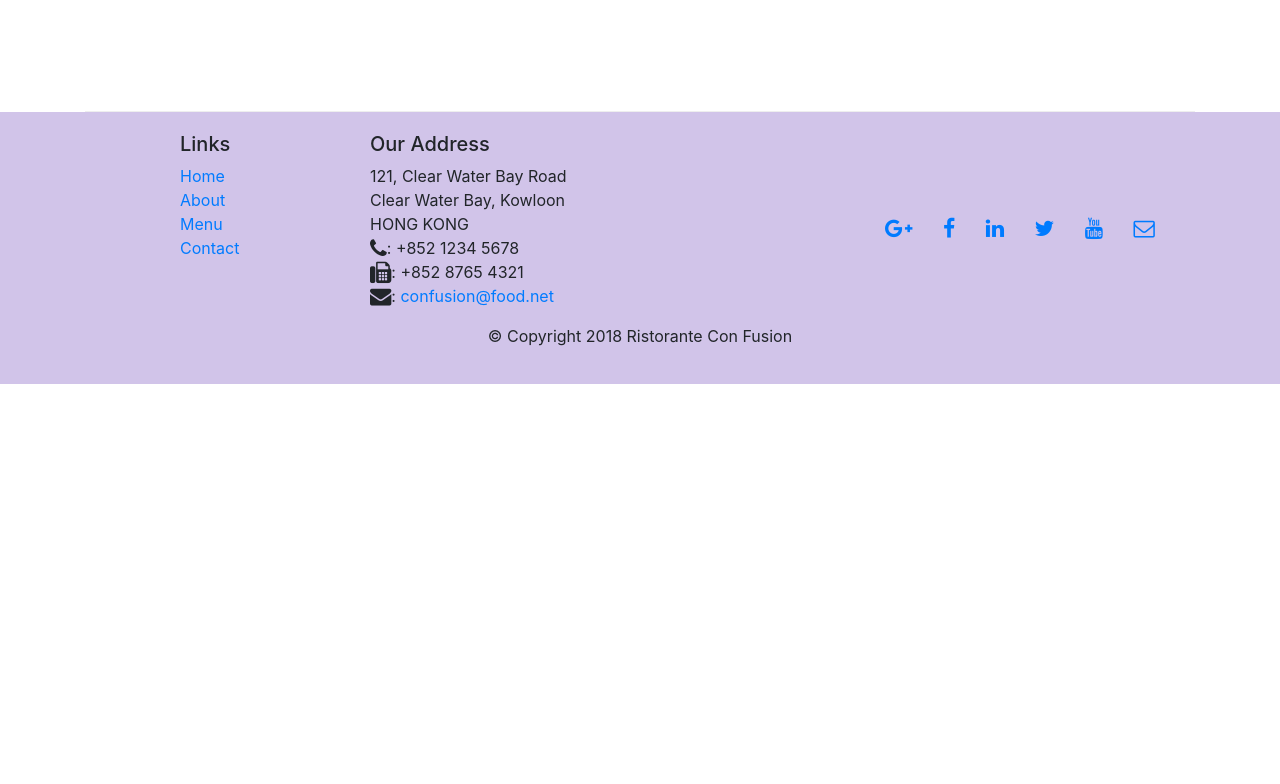
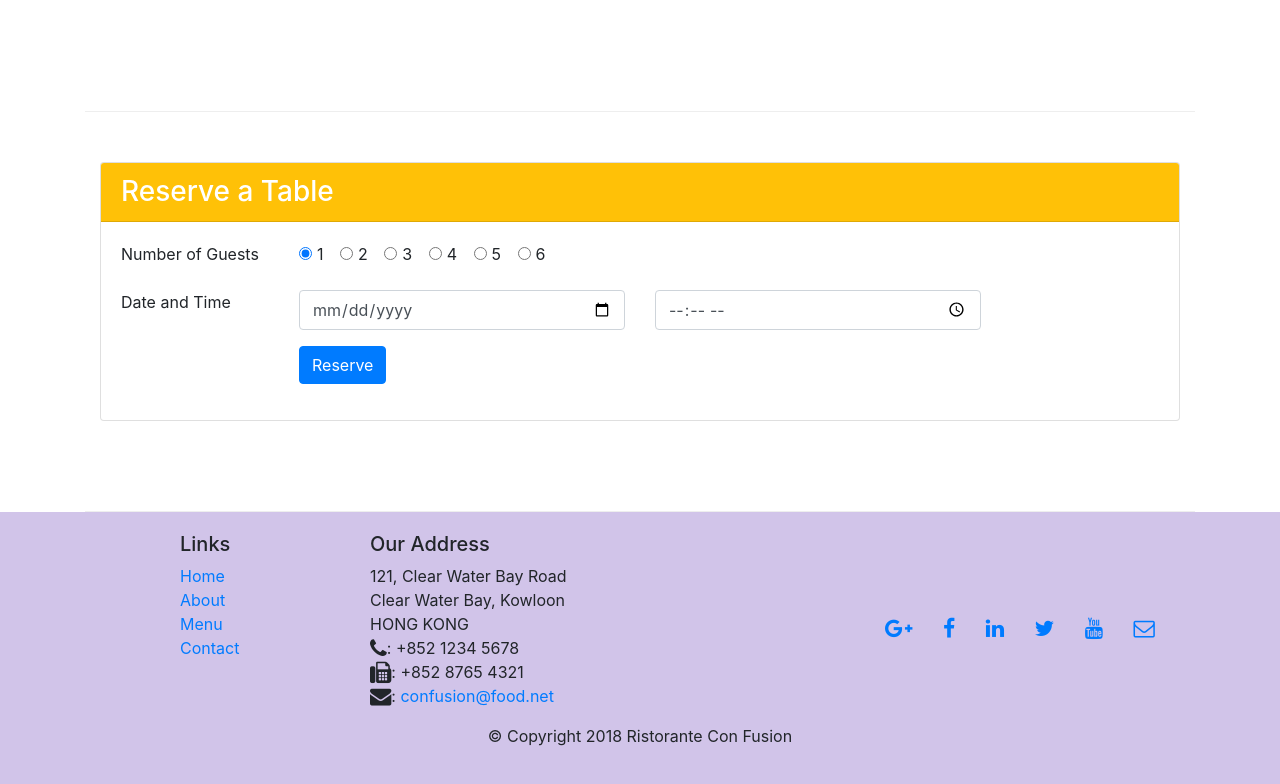
Before and after one commit to ycheng22/Front_End_Web_Bootstrap4, a website: page index.html in a window 1280 px wide. Shown: the part 1422-2206 px from the top of the page. Before the commit the page ends 1806 px from the top, so only its background shows below. Drawn offline with nearby package versions, Linux system fonts and the light colour scheme.

Commit message:
assignment 2

```diff
--- a/index.html
+++ b/index.html
@@ -41,7 +41,12 @@
                     <h1>Ristorante con Fusion</h1>
                     <p>We take inspiration from the World's best cuisines, and create a unique fusion experience. Our lipsmacking creations will tickle your culinary senses!</p>
                 </div>
-                <div class="col-12 col-sm">
+                <div class="col-12 col-sm-3 text-center align-self-center">
+                    <img src="img/logo.png" class="img-fluid">
+                </div>
+                <div class="col-12 mt-5 mt-sm-0 col-sm-3 text-center align-self-center">
+                    <a href="#reservation" type="button" class="btn btn-sm btn-warning">Reserve Table</a>
+
                 </div>
             </div>
         </div>
@@ -70,8 +75,13 @@
                 <h3>This Month's Promotions</h3>
             </div>
             <div class="col col-sm col-md">
-                <h2>Weekend Grand Buffet</h2>
-                <p class="d-none d-sm-block">Featuring mouthwatering combinations with a choice of five different salads, six enticing appetizers, six main entrees and five choicest desserts. Free flowing bubbly and soft drinks. All for just $19.99 per person </p>
+                <div class="media">
+                    <div class="media-body">
+                        <h2 class="mt-0">Weekend Grand Buffet<span class="badge badge-danger">NEW</span></h2>
+                        <p class="d-none d-sm-block">Featuring mouthwatering combinations with a choice of five different salads, six enticing appetizers, six main entrees and five choicest desserts. Free flowing bubbly and soft drinks. All for just $19.99 per person </p>
+                    </div>
+                    <img class="d-flex mr-3 img-thumbnail align-self-center" src="img/buffet.png" alt="buffet">
+                </div>
             </div>
         </div>
 
@@ -87,10 +97,63 @@
                         <h4>Executive Chef</h4>
                         <p class="d-none d-sm-block">Award winning three-star Michelin chef with wide International experience having worked closely with whos-who in the culinary world, he specializes in creating mouthwatering Indo-Italian fusion experiences. </p>
                     </div>
+                </div>
+            </div>
+        </div>
+        <div class="row row-content justify-content-center" id="reservation">
+            <div class="col-12">
+                <div class="card">
+                    <h3 class="card-header bg-warning text-white">Reserve a Table</h3>
+                    <div class="card-body">
+                        <form>
+                            <div class="form-group row">
+                                <label class="col-12 col-sm-2">Number of Guests</label>
+                                <div class="col">
+                                    <div class="form-check form-check-inline">
+                                        <input class="form-check-input" type="radio" name="inlineRadioOptions" id="one_guest_radio" value="one" checked>
+                                        <label class="form-check-label" for="one_guest_radio">1</label>
+                                    </div>
+                                    <div class="form-check form-check-inline">
+                                        <input class="form-check-input" type="radio" name="inlineRadioOptions" id="two_guest_radio" value="two">
+                                        <label class="form-check-label" for="two_guest_radio">2</label>
+                                    </div>
+                                    <div class="form-check form-check-inline">
+                                        <input class="form-check-input" type="radio" name="inlineRadioOptions" id="three_guest_radio" value="three">
+                                        <label class="form-check-label" for="three_guest_radio">3</label>
+                                    </div>
+                                    <div class="form-check form-check-inline">
+                                        <input class="form-check-input" type="radio" name="inlineRadioOptions" id="four_guest_radio" value="four">
+                                        <label class="form-check-label" for="four_guest_radio">4</label>
+                                    </div>
+                                    <div class="form-check form-check-inline">
+                                        <input class="form-check-input" type="radio" name="inlineRadioOptions" id="five_guest_radio" value="five">
+                                        <label class="form-check-label" for="five_guest_radio">5</label>
+                                    </div>
+                                    <div class="form-check form-check-inline">
+                                        <input class="form-check-input" type="radio" name="inlineRadioOptions" id="six_guest_radio" value="six">
+                                        <label class="form-check-label" for="six_guest_radio">6</label>
+                                    </div>
+                                </div>
+                            </div>
+                            <div class="form-group row">
+                                <label class="col-12 col-sm-2">Date and Time</label>
+                                <div class="col-12 col-sm-4">
+                                    <input type="date" class="form-control" id="date" placeholder="Date">
+                                </div>
+                                <div class="col-12 col-sm-4">
+                                    <input type="time" class="form-control" id="time" placeholder="Time">
+                                </div>
+                            </div>
+                            <div class="form-group row">
+                                <div class="col offset-0 offset-sm-2">
+                                    <button type="submit" class="btn btn-primary">Reserve</button>
+                                </div>
+                            </div>
+                        </form>
+                    </div>
+                </div>
+            </div>
 
-                </div>
-
-            </div>
         </div>
     </div>
 
```
Also changed, not shown: aboutus.html (+4 -4 lines).
